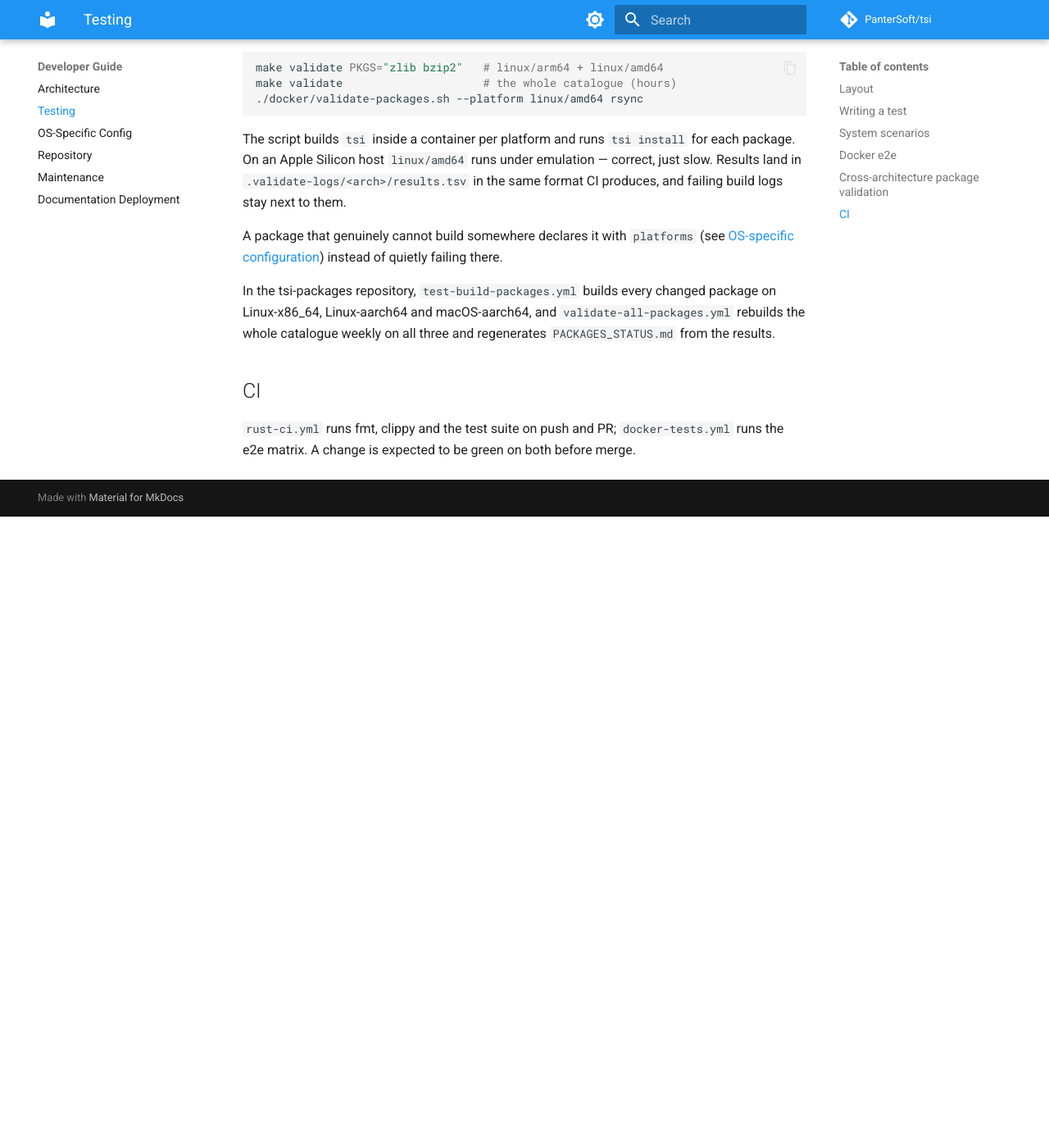
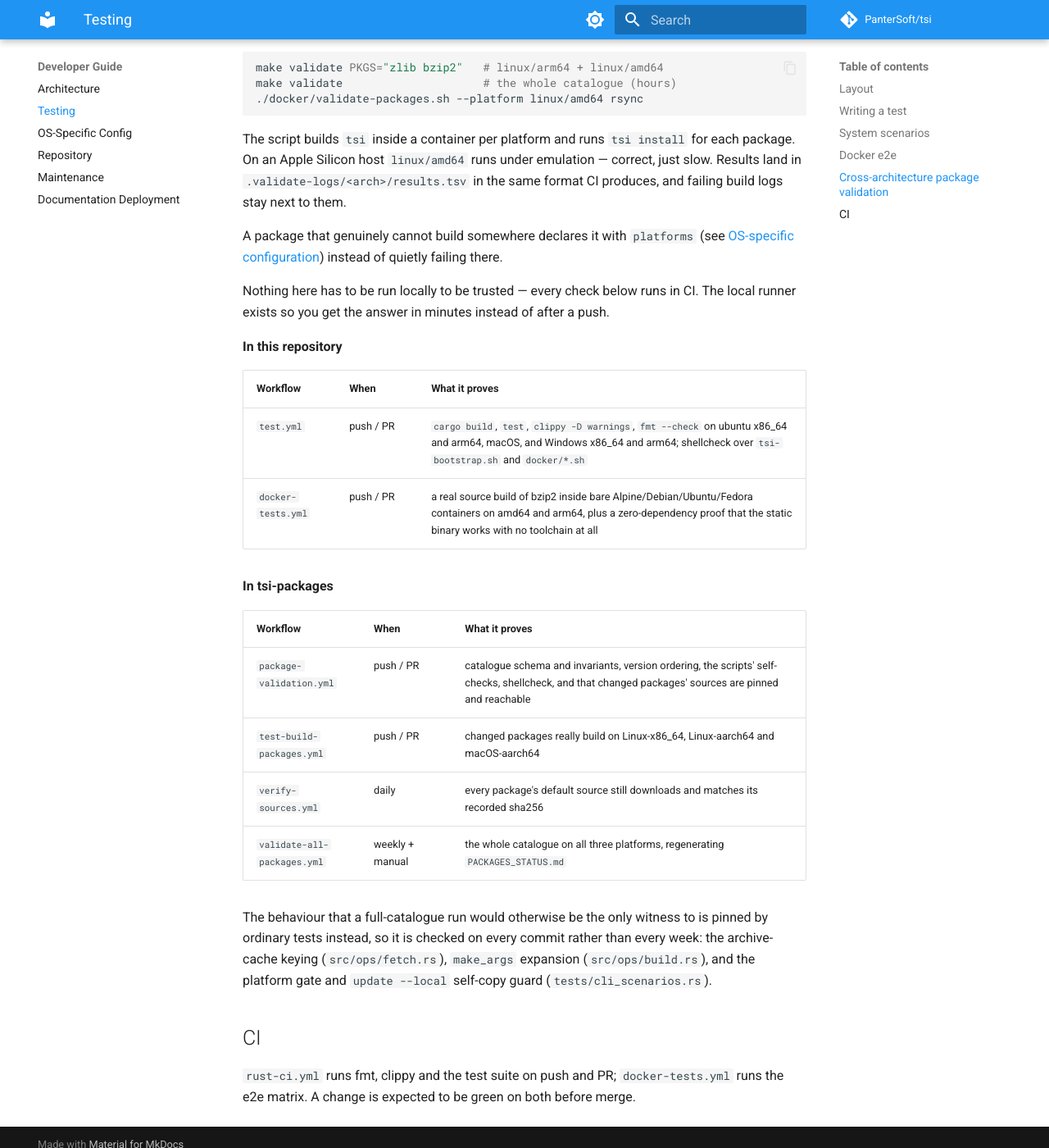
Before and after one commit to PanterSoft/TheSourceInstaller, an MkDocs documentation site: the page built from docs/developer-guide/testing.md, in a window 1280 px wide and 1400 px high, scrolled down 2410 px. Shown: the whole window at 82% size. Built offline with MkDocs 1.6.1 and Material for MkDocs 9.7.7, drawn with Linux system fonts in a browser that asks for light colours; comment, search, counter and statistics services are not loaded; the version menu is left out; before the commit the page ends 3040 px from its top, so only the background shows below that.

Commit message:
Pin the cross-arch behaviour with tests instead of only a weekly build
The three bugs a full-catalogue run surfaced were each findable far more
cheaply. cli_scenarios now covers what only an install could show before, on
all five OS/arch legs of test.yml:

- a platform-restricted package is refused before anything is fetched, and the
  refusal names an unsupported *dependency* rather than the requested package
- a package with no `platforms` field is not caught by the gate
- `update --local` pointed at its own packages dir leaves the registry intact

Archive-cache keying and make_args expansion are already unit-tested, so no
behaviour here waits on the weekly matrix to be noticed.

```diff
--- a/docs/developer-guide/testing.md
+++ b/docs/developer-guide/testing.md
@@ -102,9 +102,29 @@ A package that genuinely cannot build somewhere declares it with `platforms` (se
 [OS-specific configuration](os-specific-config.md#restricting-a-package-to-some-platforms))
 instead of quietly failing there.
 
-In the tsi-packages repository, `test-build-packages.yml` builds every changed package on
-Linux-x86_64, Linux-aarch64 and macOS-aarch64, and `validate-all-packages.yml` rebuilds the
-whole catalogue weekly on all three and regenerates `PACKAGES_STATUS.md` from the results.
+Nothing here has to be run locally to be trusted — every check below runs in CI. The local
+runner exists so you get the answer in minutes instead of after a push.
+
+**In this repository**
+
+| Workflow | When | What it proves |
+|---|---|---|
+| `test.yml` | push / PR | `cargo build`, `test`, `clippy -D warnings`, `fmt --check` on ubuntu x86_64 and arm64, macOS, and Windows x86_64 and arm64; shellcheck over `tsi-bootstrap.sh` and `docker/*.sh` |
+| `docker-tests.yml` | push / PR | a real source build of bzip2 inside bare Alpine/Debian/Ubuntu/Fedora containers on amd64 and arm64, plus a zero-dependency proof that the static binary works with no toolchain at all |
+
+**In tsi-packages**
+
+| Workflow | When | What it proves |
+|---|---|---|
+| `package-validation.yml` | push / PR | catalogue schema and invariants, version ordering, the scripts' self-checks, shellcheck, and that changed packages' sources are pinned and reachable |
+| `test-build-packages.yml` | push / PR | changed packages really build on Linux-x86_64, Linux-aarch64 and macOS-aarch64 |
+| `verify-sources.yml` | daily | every package's default source still downloads and matches its recorded sha256 |
+| `validate-all-packages.yml` | weekly + manual | the whole catalogue on all three platforms, regenerating `PACKAGES_STATUS.md` |
+
+The behaviour that a full-catalogue run would otherwise be the only witness to is pinned by
+ordinary tests instead, so it is checked on every commit rather than every week: the
+archive-cache keying (`src/ops/fetch.rs`), `make_args` expansion (`src/ops/build.rs`), and
+the platform gate and `update --local` self-copy guard (`tests/cli_scenarios.rs`).
 
 ## CI
 
```
Also changed, not shown: 1 other file.
